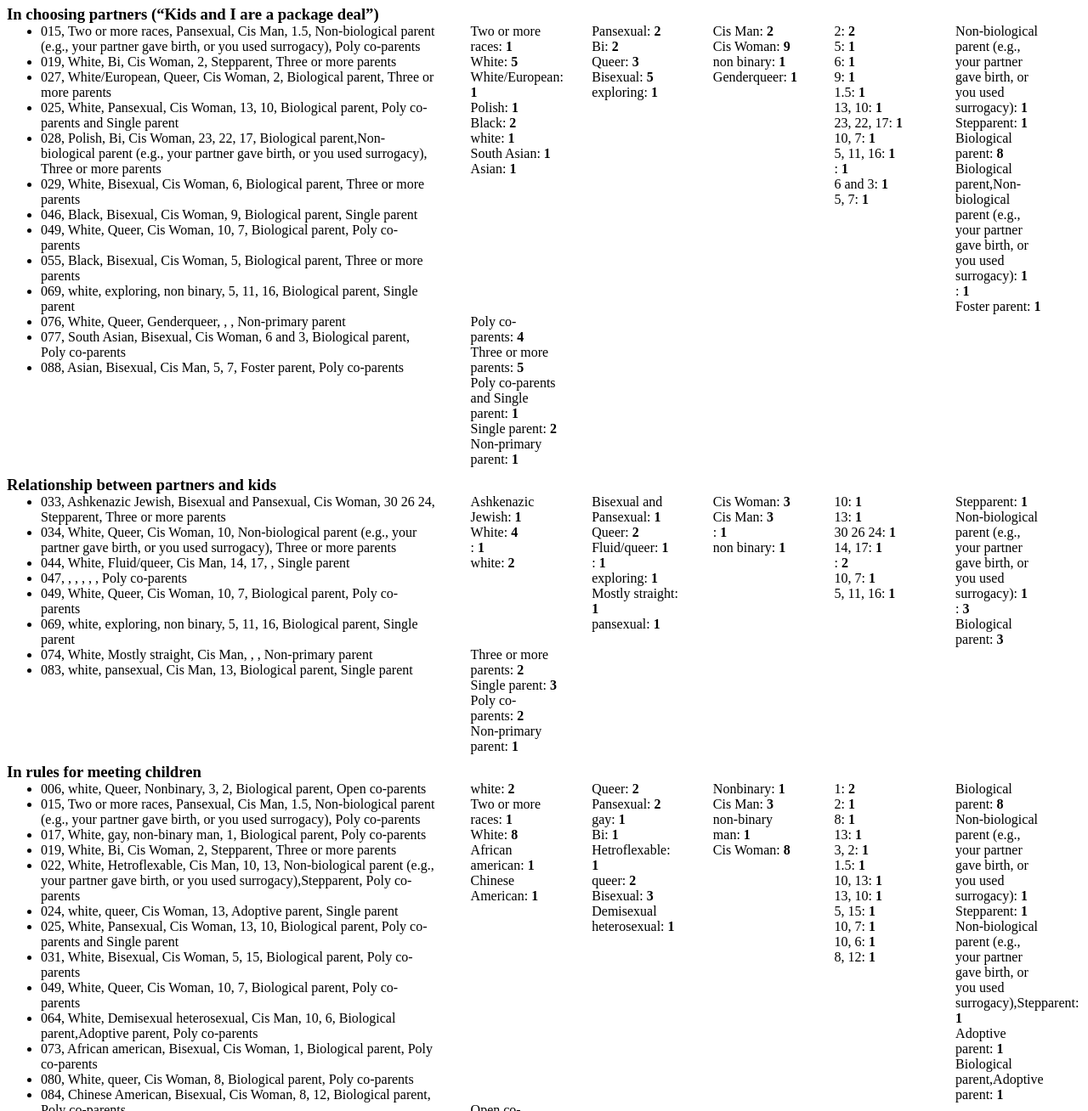
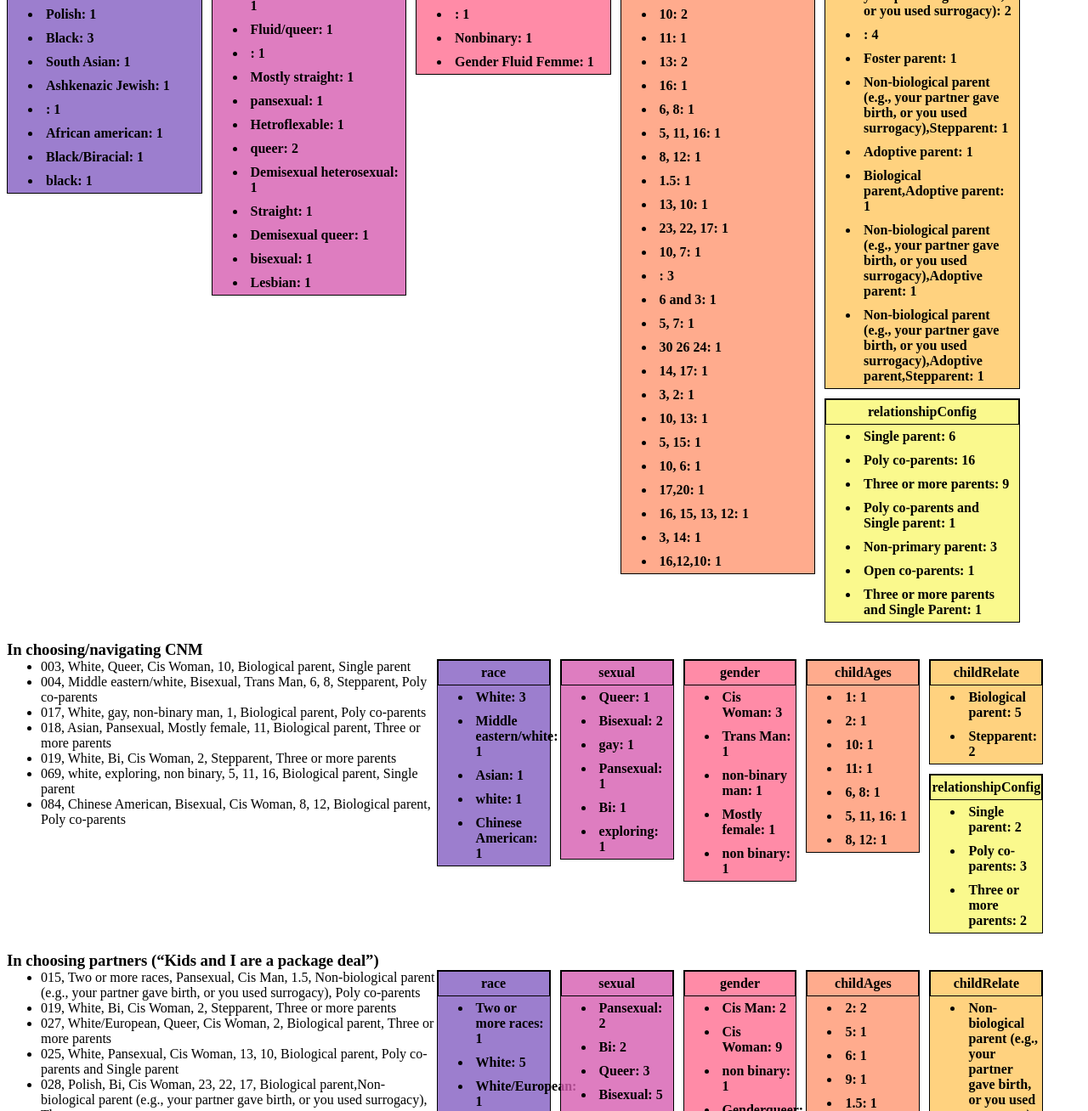
Before and after one commit to dsdyer/gfdiss, a website with bundled scripts: page browser/index.html in a window 1280 px wide. Shown: the part 271-1579 px from the top of the page at 85% size. Built offline with nearby package versions, Linux system fonts and the light colour scheme.

Commit message:
Demographic colors

```diff
--- a/browser/jsondata.js
+++ b/browser/jsondata.js
@@ -1,6 +1,6 @@
 var data=[
   {
-    "name": "P3rioritizing Child (is this theme related to child needs?)",
+    "name": "Prioritizing Child (is this theme related to child needs?)",
     "subThemes": [
       {
         "name": "In choosing/navigating CNM",
--- a/browser/style.css
+++ b/browser/style.css
@@ -1,4 +1,6 @@
 h1,h2,h3,h4,h5,h6,p {margin: 10px 0 0 0;}
+
+h2{margin-bottom: 10px;}
 
 .content {
   overflow: hidden;
@@ -20,12 +22,35 @@ h1,h2,h3,h4,h5,h6,p {margin: 10px 0 0 0;}
 
 .content ul {margin: 0;}
 
-ul.demographics {
+.demographic-container {
   list-style-type: none;
-  width: 14%;
+  width: 18%;
   float: left;
+  border: 1px solid black;
+  margin-top: 0;
+  margin-right: 11px;
+  margin-bottom: 11px;
 }
 
-ul.demographics .li {
+
+ul.demographics li {
   font-weight: bold;
+  padding: 5px;
 }
+
+
+h4.demo-name{text-align: center;margin:0;padding: 5px 0 5px 0;border:1px solid black;}
+
+
+div.demo-box {overflow: hidden;}
+
+
+.demographic-container-race {background-color: rgba(132, 94, 194, 0.8)}
+.demographic-container-sexual {background-color: rgba(214, 93, 177, 0.8)}
+
+.demographic-container-gender {background-color: rgba(255, 111, 145, 0.8)}
+
+.demographic-container-childAges {background-color: rgba(255, 150, 113, 0.8)}
+
+.demographic-container-childRelate {background-color: rgba(255, 199, 95, 0.8)}
+.demographic-container-relationshipConfig {background-color: rgba(249, 248, 113, 0.8)}
--- a/browser/templates/DemoBox.js
+++ b/browser/templates/DemoBox.js
@@ -10,27 +10,33 @@ const DEMOGRAPHICS = [
 ];
 
 const $makeDemographicLI = demographic => {
-  console.log(`demographic: ${JSON.stringify(demographic, null, 2)}`)
 
   const $li = $(`<li class="demographic ">${demographic[0]}: <strong>${demographic[1]}</strong> </li>`);
   return $li
 };
 
-export const $makeDemographicList = demographicCount => {
+export const $makeDemographicList = (demoName, demographicCount) => {
+  const $container = $(`<div class="demographic-container demographic-container-${demoName}"></div>`)
+
+  $container.append(`<h4 class="demo-name demo-name-${demoName}">${demoName}</h4>`)
+
+
   const $ul = $('<ul class="demographics"></ul>');
 
 
   demographicCount.forEach(demo=>$ul.append($makeDemographicLI(demo)))
-  return $ul
+
+  $container.append($ul)
+  return $container
 };
 
 export function $makeDemoBox (participants) {
-  const $box = $(`<div></div>`);
+  const $box = $(`<div class="demo-box"></div>`);
   DEMOGRAPHICS.forEach(demo=> {
     const demographicCount = _.toPairs(_.countBy(participants, demo));
     // console.log(`demographicCount: ${JSON.stringify(demographicCount, null, 2)}`)
 
-    $box.append($makeDemographicList(demographicCount))
+    $box.append($makeDemographicList(demo, demographicCount))
     // console.log(`ctb: ${JSON.stringify(demographicCount, null, 2)}`)
     // $ul.append($makeDemographicLI(_.countBy(participants, demo)))
   })
--- a/browser/templates/ThemeBox.js
+++ b/browser/templates/ThemeBox.js
@@ -1,4 +1,5 @@
 import {$makeSubThemeBox} from './Sub-ThemeBox.js'
+import {$makeDemoBox} from './DemoBox.js'
 
 export function $makeThemeBox(name, subThemes) {
   const $box = $(`<div class="themebox"></div>`)
@@ -13,5 +14,7 @@ export function $makeThemeBox(name, subThemes) {
 
   if(subThemes && subThemes.length) subThemes.forEach(s => $contentBox.append($makeSubThemeBox(s.name, s.participants)))
 
+  $contentBox.prepend($makeDemoBox(_.uniqBy(subThemes.map(s=>s.participants).flat(), 'id')))
+
   return $box
 }
--- a/src/data.ts
+++ b/src/data.ts
@@ -1,5 +1,5 @@
 export const dataStr = `
-  P3rioritizing Child (is this theme related to child needs?)
+  Prioritizing Child (is this theme related to child needs?)
   In choosing/navigating CNM 003, 004, 017, 017, 018, 019, 019, 069, 084,
   In choosing partners (“Kids and I are a package deal”) 015, 019, 027, 025, 028, 029, 046, 049, 055, 069, 076, 077, 077, 088,
   Relationship between partners and kids 033, 034, 044, 047, 049, 069, 069, 074, 083,
```
